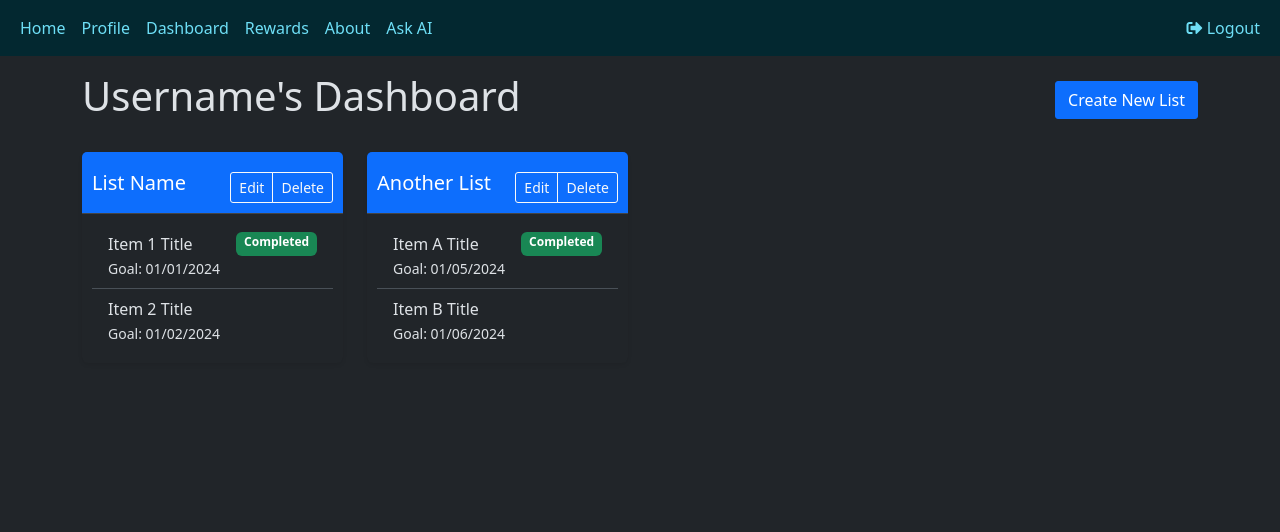
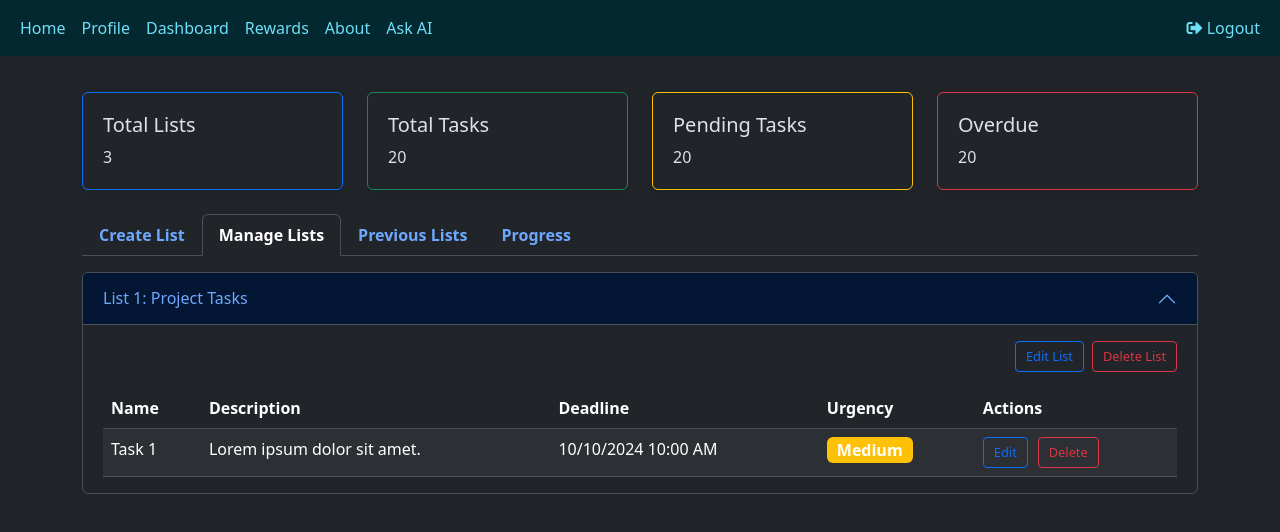
Before and after one commit to samrath-ahluwalia/ProgressPlay, an Angular app in the folder ProgressPlay/: page /dashboard in a window 1280 px wide. Shown: the top 532 px of the page. Built offline with nearby package versions, Linux system fonts and the light colour scheme; no server answers.

Commit message:
dashboard ui changed

```diff
--- a/ProgressPlay/src/app/components/dashboard/dashboard.component.css
+++ b/ProgressPlay/src/app/components/dashboard/dashboard.component.css
@@ -1,4 +1,4 @@
-body {
+/* body {
   font-family: 'Roboto', sans-serif;
   background-color: #f4f4f4;
   margin: 0;
@@ -105,4 +105,90 @@ body {
 .btn-track {
   background-color: #007bff;
   color: white;
+} */
+html, body {
+  height: 100%;
+  margin: 0;
+  font-family: 'Arial', sans-serif;
 }
+
+.container {
+  min-height: 100vh; /* Ensure it takes the full height of the viewport */
+  display: flex;
+  flex-direction: column;
+  justify-content: flex-start;
+}
+
+.nav-tabs .nav-link {
+  font-weight: bold;
+}
+
+.table {
+  margin-bottom: 0;
+}
+
+.empty-state {
+  padding: 50px;
+  display: flex;
+  flex-direction: column;
+  align-items: center;
+  justify-content: center;
+  height: 100%;
+}
+
+.empty-state img {
+  width: 150px;
+}
+
+.empty-state p {
+  font-size: 1.2rem;
+  color: #555;
+}
+
+.table-striped tbody tr:nth-of-type(odd) {
+  background-color: rgba(0, 0, 0, 0.05);
+}
+
+.badge {
+  font-size: 1rem;
+  padding: 5px 10px;
+}
+
+.btn-outline-primary {
+  margin-right: 10px;
+}
+
+.btn-sm {
+  padding: 5px 10px;
+  font-size: 0.8rem;
+}
+
+.card {
+  margin-top: 20px;
+  box-shadow: 0px 4px 12px rgba(0, 0, 0, 0.1);
+}
+
+.card-body {
+  padding: 20px;
+}
+
+canvas {
+  display: block;
+  margin: 0 auto;
+}
+
+.mt-4 {
+  margin-top: 1.5rem;
+}
+
+.mt-3 {
+  margin-top: 1rem;
+}
+.btn-group .btn-sm {
+  padding: 6px 12px;
+  font-size: 0.85rem;
+}
+
+.d-flex.justify-content-between {
+  gap: 10px;
+}
--- a/ProgressPlay/src/app/components/dashboard/dashboard.component.html
+++ b/ProgressPlay/src/app/components/dashboard/dashboard.component.html
@@ -1,68 +1,178 @@
 <app-navbar></app-navbar>
+
 <div class="container mt-5 pt-4">
-  <div class="d-flex justify-content-between align-items-center mb-4">
-    <h1>Username's Dashboard</h1>
-    <button class="btn btn-primary" data-bs-toggle="modal" data-bs-target="#createList">Create New List</button>
+  <!-- Overview Cards -->
+  <div class="row mb-4">
+    <div class="col-sm-3">
+      <div class="card border-primary">
+        <div class="card-body">
+          <h5 class="card-title">Total Lists</h5>
+          <p class="card-text">3</p>
+        </div>
+      </div>
+    </div>
+    <div class="col-sm-3">
+      <div class="card border-success">
+        <div class="card-body">
+          <h5 class="card-title">Total Tasks</h5>
+          <p class="card-text">20</p>
+        </div>
+      </div>
+    </div>
+    <div class="col-sm-3">
+      <div class="card border-warning">
+        <div class="card-body">
+          <h5 class="card-title">Pending Tasks</h5>
+          <p class="card-text">20</p>
+        </div>
+      </div>
+    </div>
+    <div class="col-sm-3">
+      <div class="card border-danger">
+        <div class="card-body">
+          <h5 class="card-title">Overdue</h5>
+          <p class="card-text">20</p>
+        </div>
+      </div>
+    </div>
   </div>
 
-  <div class="row g-4">
-    <div class="col-sm-6 col-md-4 col-lg-3">
-      <div class="card border-0 shadow-sm">
-        <div class="card-header bg-primary text-white d-flex justify-content-between align-items-center">
-          <h5 class="card-title m-0">List Name</h5>
-          <div class="btn-group">
-            <button class="btn btn-sm btn-outline-light">Edit</button>
-            <button class="btn btn-sm btn-outline-light">Delete</button>
+  <!-- Tabs Navigation -->
+  <ul class="nav nav-tabs" id="taskTabs" role="tablist">
+    <li class="nav-item" role="presentation">
+      <button class="nav-link" id="create-list-tab" data-bs-toggle="tab" data-bs-target="#create-list" type="button" role="tab" aria-controls="create-list" aria-selected="false">Create List</button>
+    </li>
+    <li class="nav-item" role="presentation">
+      <button class="nav-link active" id="manage-lists-tab" data-bs-toggle="tab" data-bs-target="#manage-lists" type="button" role="tab" aria-controls="manage-lists" aria-selected="true">Manage Lists</button>
+    </li>
+    <li class="nav-item" role="presentation">
+      <button class="nav-link" id="previous-lists-tab" data-bs-toggle="tab" data-bs-target="#previous-lists" type="button" role="tab" aria-controls="previous-lists" aria-selected="false">Previous Lists</button>
+    </li>
+    <li class="nav-item" role="presentation">
+      <button class="nav-link" id="progress-tab" data-bs-toggle="tab" data-bs-target="#progress" type="button" role="tab" aria-controls="progress" aria-selected="false">Progress</button>
+    </li>
+  </ul>
+
+  <!-- Tabs Content -->
+  <div class="tab-content" id="taskTabsContent">
+    <!-- Create List Tab -->
+    <div class="tab-pane fade" id="create-list" role="tabpanel" aria-labelledby="create-list-tab">
+      <div class="card mt-4">
+        <div class="card-body">
+          <h5 class="card-title">Create a New List</h5>
+          <form>
+            <div class="mb-3">
+              <label for="listName" class="form-label">List Name</label>
+              <input type="text" class="form-control" id="listName" placeholder="Enter list name">
+            </div>
+            <div class="mb-3">
+              <label for="taskName" class="form-label">Add Task (Optional)</label>
+              <input type="text" class="form-control" id="taskName" placeholder="Enter task name">
+            </div>
+            <button type="submit" class="btn btn-primary">Create List</button>
+          </form>
+        </div>
+      </div>
+    </div>
+    <!-- Manage Lists Tab -->
+    <div class="tab-pane fade show active" id="manage-lists" role="tabpanel" aria-labelledby="manage-lists-tab">
+      <!-- Lists and Tasks Management -->
+      <div id="listsContainer" class="accordion mt-3">
+        <!-- Example List with Tasks (Dummy Content) -->
+        <div class="accordion-item">
+          <h2 class="accordion-header" id="list1-heading">
+            <button class="accordion-button" type="button" data-bs-toggle="collapse" data-bs-target="#list1-tasks" aria-expanded="true" aria-controls="list1-tasks">
+              List 1: Project Tasks
+            </button>
+          </h2>
+          <div id="list1-tasks" class="accordion-collapse collapse show" aria-labelledby="list1-heading">
+            <div class="accordion-body">
+              <div class="d-flex justify-content-end mb-3">
+                <button class="btn btn-sm btn-outline-primary me-2">Edit List</button>
+                <button class="btn btn-sm btn-outline-danger">Delete List</button>
+              </div>
+              <!-- Task Table for the List -->
+              <table class="table table-striped">
+                <thead>
+                  <tr>
+                    <th scope="col">Name</th>
+                    <th scope="col">Description</th>
+                    <th scope="col">Deadline</th>
+                    <th scope="col">Urgency</th>
+                    <th scope="col">Actions</th>
+                  </tr>
+                </thead>
+                <tbody>
+                  <tr>
+                    <td>Task 1</td>
+                    <td>Lorem ipsum dolor sit amet.</td>
+                    <td>10/10/2024 10:00 AM</td>
+                    <td><span class="badge bg-warning">Medium</span></td>
+                    <td>
+                      <button class="btn btn-sm btn-outline-primary">Edit</button>
+                      <button class="btn btn-sm btn-outline-danger">Delete</button>
+                    </td>
+                  </tr>
+                  <!-- Additional tasks can be added dynamically -->
+                </tbody>
+              </table>
+            </div>
           </div>
         </div>
+        <!-- Add more lists dynamically here -->
+      </div>
+    </div>
+
+
+
+    <!-- Previous Lists Tab -->
+    <div class="tab-pane fade" id="previous-lists" role="tabpanel" aria-labelledby="previous-lists-tab">
+      <div class="mt-4">
+        <p>Previous lists that have been archived or completed will be shown here.</p>
+        <!-- Example of a previous list (Dummy Content) -->
+        <div class="accordion-item">
+          <h2 class="accordion-header" id="previous-list1-heading">
+            <button class="accordion-button" type="button" data-bs-toggle="collapse" data-bs-target="#previous-list1-tasks" aria-expanded="true" aria-controls="previous-list1-tasks">
+              Previous List 1: Old Project Tasks
+            </button>
+          </h2>
+          <div id="previous-list1-tasks" class="accordion-collapse collapse show" aria-labelledby="previous-list1-heading">
+            <div class="accordion-body">
+              <table class="table table-striped">
+                <thead>
+                  <tr>
+                    <th scope="col">Name</th>
+                    <th scope="col">Description</th>
+                    <th scope="col">Deadline</th>
+                    <th scope="col">Urgency</th>
+                  </tr>
+                </thead>
+                <tbody>
+                  <tr>
+                    <td>Old Task 1</td>
+                    <td>Lorem ipsum dolor sit amet.</td>
+                    <td>01/01/2024 10:00 AM</td>
+                    <td><span class="badge bg-secondary">Low</span></td>
+                  </tr>
+                  <!-- Additional tasks can be added here -->
+                </tbody>
+              </table>
+            </div>
+          </div>
+        </div>
+
+    <!-- Progress Tab -->
+    <div class="tab-pane fade" id="progress" role="tabpanel" aria-labelledby="progress-tab">
+      <div class="card mt-4">
         <div class="card-body">
-          <ul class="list-group list-group-flush">
-            <li class="list-group-item">
-              <div class="d-flex justify-content-between">
-                <span>Item 1 Title</span>
-                <span class="badge bg-success">Completed</span>
-              </div>
-              <p class="mb-0"><small>Goal: 01/01/2024</small></p>
-            </li>
-            <li class="list-group-item">
-              <div class="d-flex justify-content-between">
-                <span>Item 2 Title</span>
-              </div>
-              <p class="mb-0"><small>Goal: 01/02/2024</small></p>
-            </li>
-            <!-- Add more static list items as needed -->
-          </ul>
+          <canvas id="progressGraph" width="400" height="200"></canvas>
+          <p class="mt-3">This graph shows the progress of tasks across all lists.</p>
         </div>
       </div>
     </div>
 
-    <!-- Repeat the above card structure for more lists -->
-    <div class="col-sm-6 col-md-4 col-lg-3">
-      <div class="card border-0 shadow-sm">
-        <div class="card-header bg-primary text-white d-flex justify-content-between align-items-center">
-          <h5 class="card-title m-0">Another List</h5>
-          <div class="btn-group">
-            <button class="btn btn-sm btn-outline-light">Edit</button>
-            <button class="btn btn-sm btn-outline-light">Delete</button>
-          </div>
-        </div>
-        <div class="card-body">
-          <ul class="list-group list-group-flush">
-            <li class="list-group-item">
-              <div class="d-flex justify-content-between">
-                <span>Item A Title</span>
-                <span class="badge bg-success">Completed</span>
-              </div>
-              <p class="mb-0"><small>Goal: 01/05/2024</small></p>
-            </li>
-            <li class="list-group-item">
-              <div class="d-flex justify-content-between">
-                <span>Item B Title</span>
-              </div>
-              <p class="mb-0"><small>Goal: 01/06/2024</small></p>
-            </li>
-          </ul>
-        </div>
+
+        <!-- Add more previous lists dynamically here -->
       </div>
     </div>
   </div>
--- a/ProgressPlay/src/app/components/dashboard/dashboard.component.ts
+++ b/ProgressPlay/src/app/components/dashboard/dashboard.component.ts
@@ -146,4 +146,5 @@ export class DashboardComponent implements OnInit{
     else return 0;
   }
 
+
 }
```
Also changed, not shown: 1 other file (tests, documents, lock files or other folders).
